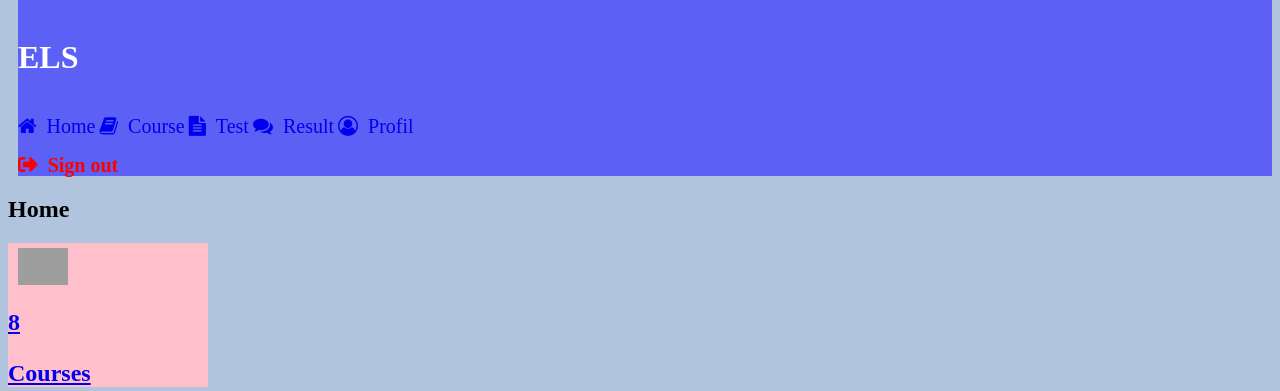
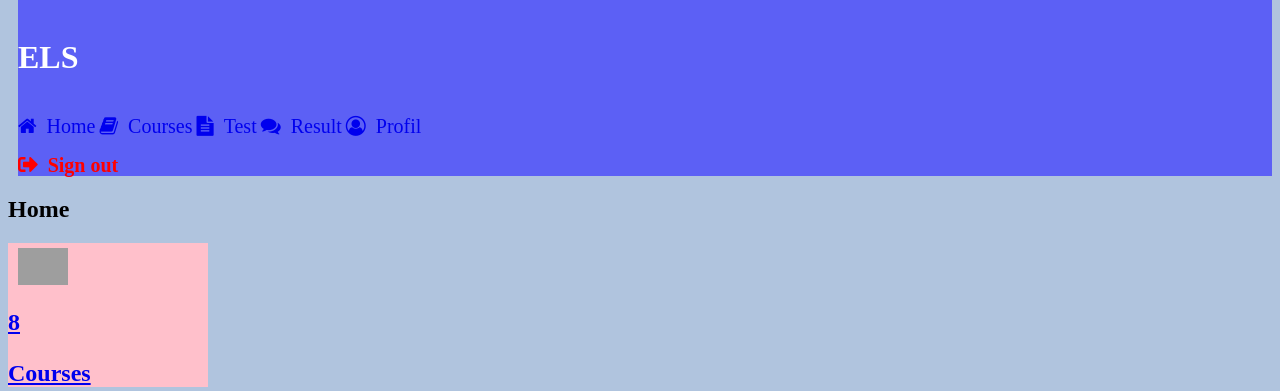
Before and after one commit to Fourou/RepoMine, a PHP site: page /teac.php in a window 1280 px wide. Shown: the top 391 px of the page. Run offline with PHP 8.4, Linux system fonts and the light colour scheme; the visitor is signed in with stand-in values (Sample User, id 1); some libraries are stand-ins or nearby versions; grey boxes are pictures that could not be loaded.

Commit message:
Update teac.php

```diff
--- a/Teacher/teac.php
+++ b/Teacher/teac.php
@@ -32,7 +32,7 @@ if (!isset($_SESSION['loggedin'])) {
         <br>
         <div class="vertical-menu">
             <a href="teac.php" class="active"><i class="fa fa-home" style="font-size:20px"> &nbsp;Home</i></a>
-            <a href="myfilemgr/index.php"><i class="fa fa-book" style="font-size:20px"> &nbsp;Course</i></a>
+            <a href="myfilemgr/index.php"><i class="fa fa-book" style="font-size:20px"> &nbsp;Courses</i></a>
             <a href="test/index.php"><i class="fa fa-file-text" style="font-size:20px"> &nbsp;Test</i></a>
             <a href="note.php"><i class="fa fa-comments" style="font-size:20px"> &nbsp;Result</i></a>
             <a href="proT.php"><i class="fa fa-user-circle-o" style="font-size:20px"> &nbsp;Profil</i></a>
```
